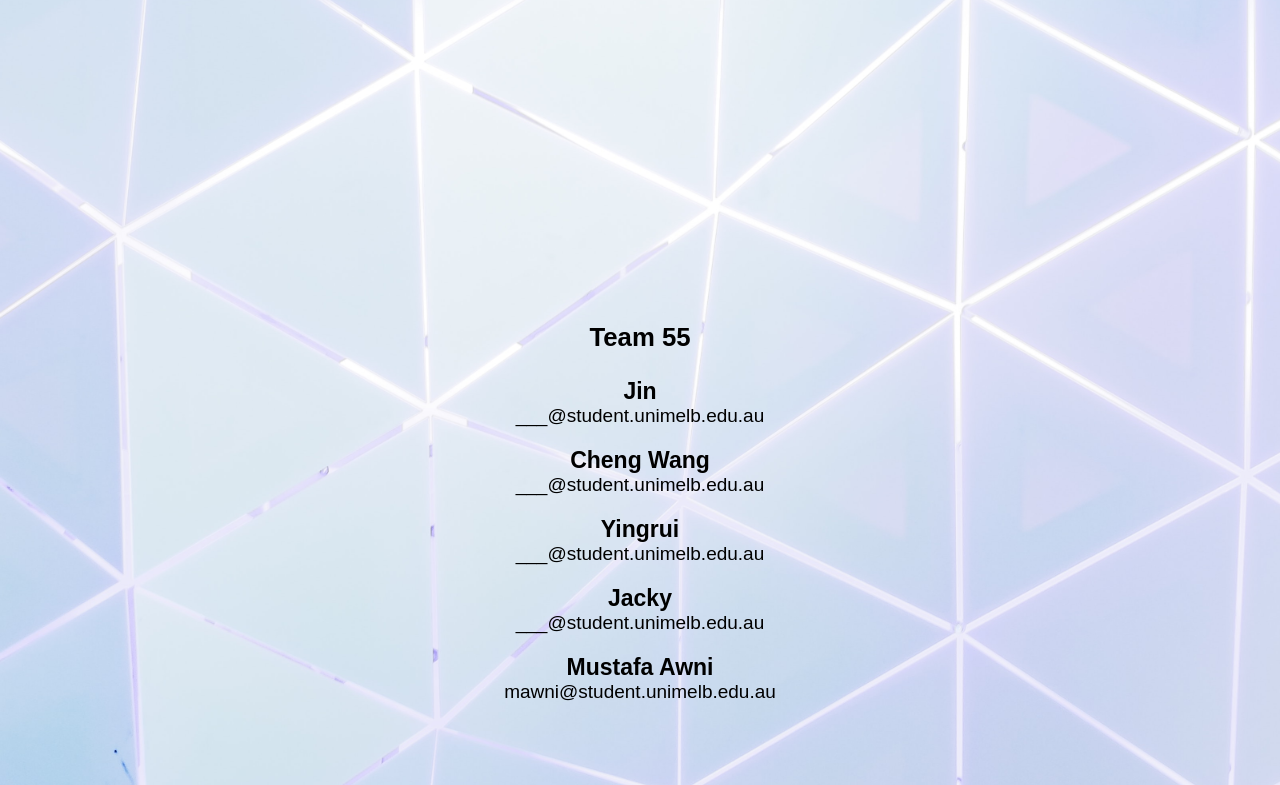
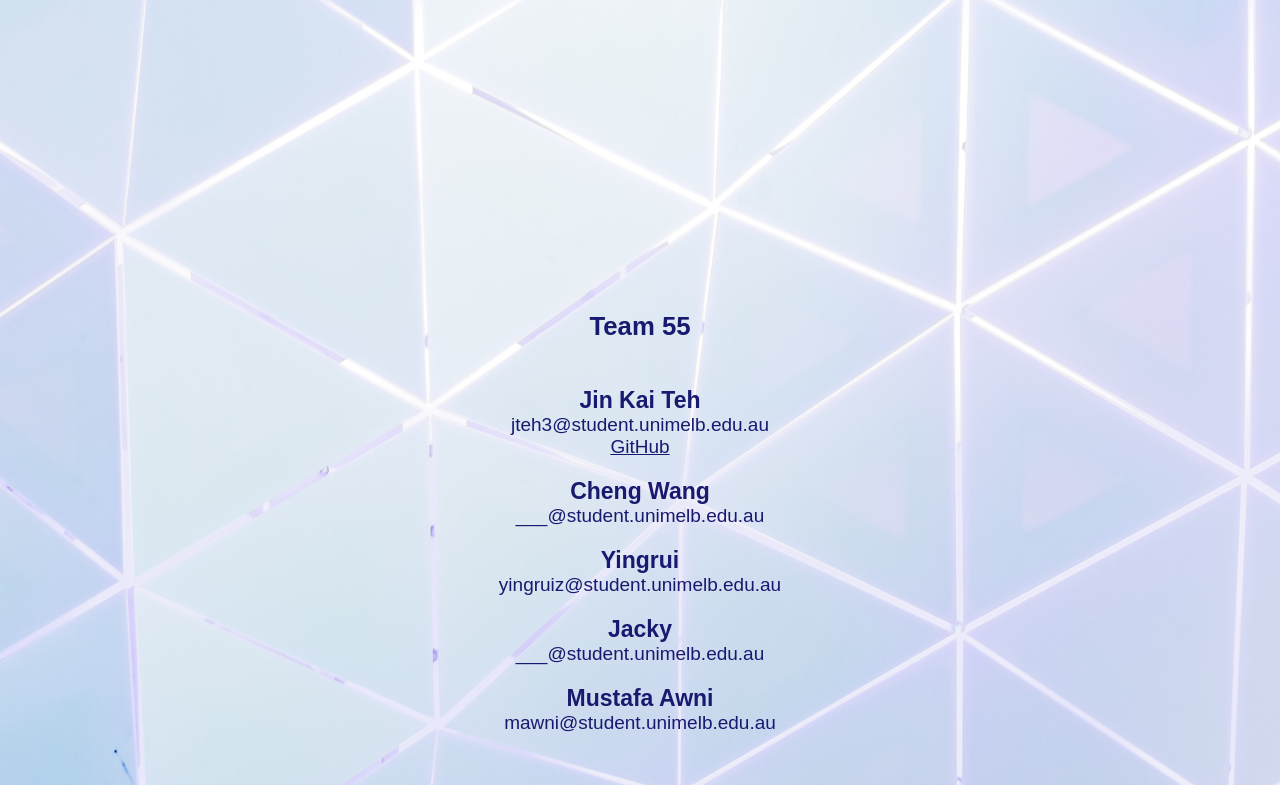
Before and after one commit to mawni/CityAnalytics, a React (Create React App) app in the folder ccc-frontend/: page / in a window 1280 px wide. Shown: the part 695-1480 px from the top of the page. Built offline with nearby package versions, Linux system fonts and the light colour scheme.

Commit message:
css updates

```diff
--- a/ccc-frontend/src/App.css
+++ b/ccc-frontend/src/App.css
@@ -5,8 +5,8 @@
 
 * {
   /* everything here is applied to all elements as a default */
-  font-family: Arial, Helvetica, sans-serif;
-  color: black;
+  font-family:Arial, Helvetica, sans-serif;
+  color:midnightblue;
   margin: 0;
   padding: 0;
   /* made all the padding and margin 0, to allow for custom design */
@@ -109,7 +109,7 @@ button {
   box-shadow: rgba(50, 50, 93, 0.11) 0px 4px 6px, rgba(0, 0, 0, 0.08) 0px 1px 3px;
   width: 180px;
   height: 50px;
-  border-color: rgb(255, 255, 255);
+  border-color:lightsteelblue;
   border-width: 1px;
   border-style: solid;
   color: cornflowerblue !important;
@@ -124,11 +124,12 @@ button {
 .team-list-wrapper ul p {
   /* only applies to <ul> and <p> */
   font-size: 19px;
-  margin-bottom: 20px;
+  ;
 }
 .team-list-wrapper h4 {
   /* only applies to <h4> tags within class="team-list-wrapper" */
   font-size: 23px;
+  margin-top: 20px
 }
 
 .map-container {
--- a/ccc-frontend/src/App.js
+++ b/ccc-frontend/src/App.js
@@ -144,12 +144,13 @@ function App() {
             <br></br>
             <div class="team-list-wrapper">
               <ul>
-                <h4>Jin</h4>
-                <p>___@student.unimelb.edu.au</p>
+                <h4>Jin Kai Teh</h4>
+                <p>jteh3@student.unimelb.edu.au</p>
+                <p><a href="https://github.com/kaikai43">GitHub</a></p>
                 <h4>Cheng Wang</h4>
                 <p>___@student.unimelb.edu.au</p>
                 <h4>Yingrui</h4>
-                <p>___@student.unimelb.edu.au</p>
+                <p>yingruiz@student.unimelb.edu.au</p>
                 <h4>Jacky</h4>
                 <p>___@student.unimelb.edu.au</p>
                 <h4>Mustafa Awni</h4>
```
